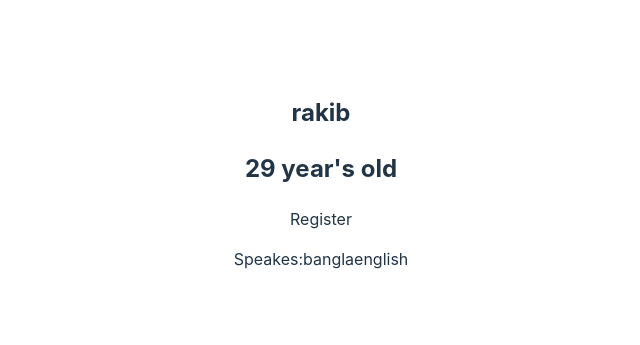
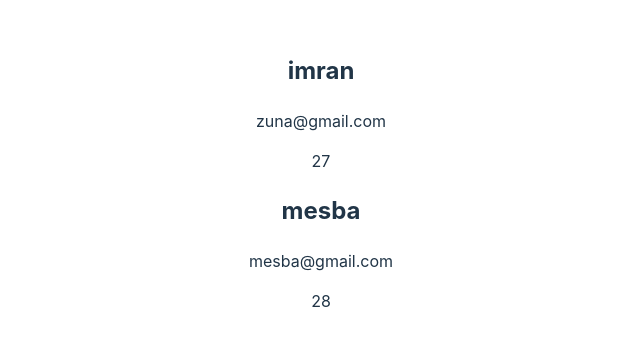
Before and after one commit to Zunaeed-Imran/React_TypeScript_Tutorial, a React (Vite) app: page / in a window 1280 px wide. Shown: the part 219-564 px from the top of the page, without its empty margins (319-959 px from the left). Built offline with nearby package versions, Linux system fonts and the light colour scheme.

Commit message:
main - done learning array of object.

```diff
--- a/src/App.tsx
+++ b/src/App.tsx
@@ -1,6 +1,7 @@
 
 import './App.css'
-import User3 from './components/UserDefineProps/User3'
+import Array_Object from './components/ArrayOfObject/Array_Object'
+// import User3 from './components/UserDefineProps/User3'
 // import User from './components/Built_in_Prop/User'
 
 function App() {
@@ -10,7 +11,9 @@
     <>
       {/* <User/> */}
 
-      <User3/>
+      {/* <User3/> */}
+
+      <Array_Object/>
     </>
   )
 }
--- /dev/null
+++ b/src/components/ArrayOfObject/Array_Object.tsx
@@ -0,0 +1,33 @@
+// import React from 'react'
+
+
+import User_Demo from "./User_Demo"
+
+const users = [
+
+  {
+    id: 1,
+    name: "imran",
+    email: "zuna@gmail.com",
+    age: 27,
+  },
+  {
+    id: 2,
+    name: "mesba",
+    email: "mesba@gmail.com",
+    age: 28,
+  },
+
+]
+
+const Array_Object = () => {
+
+  return (
+
+    <>
+      <User_Demo users={users} />
+    </>
+  )
+}
+
+export default Array_Object;
--- /dev/null
+++ b/src/components/ArrayOfObject/User_Demo.tsx
@@ -0,0 +1,30 @@
+// import React from 'react'e
+
+type UserDemoProps = {
+  users: {
+    id: number;
+    name: string;
+    email: string;
+    age: number;
+  }[];
+};
+
+
+const User_Demo = ({users}:UserDemoProps) => {
+
+  return (
+
+    <>
+      {users.map((user) => {
+        const {id, name, email, age} = user
+        return <div key={id}>
+          <h2>{name}</h2>
+          <p>{email}</p>
+          <p>{age}</p>
+        </div>
+      })}
+    </>
+  )
+}
+
+export default User_Demo;
```
Also changed, not shown: 1 other file (tests, documents, lock files or other folders).
